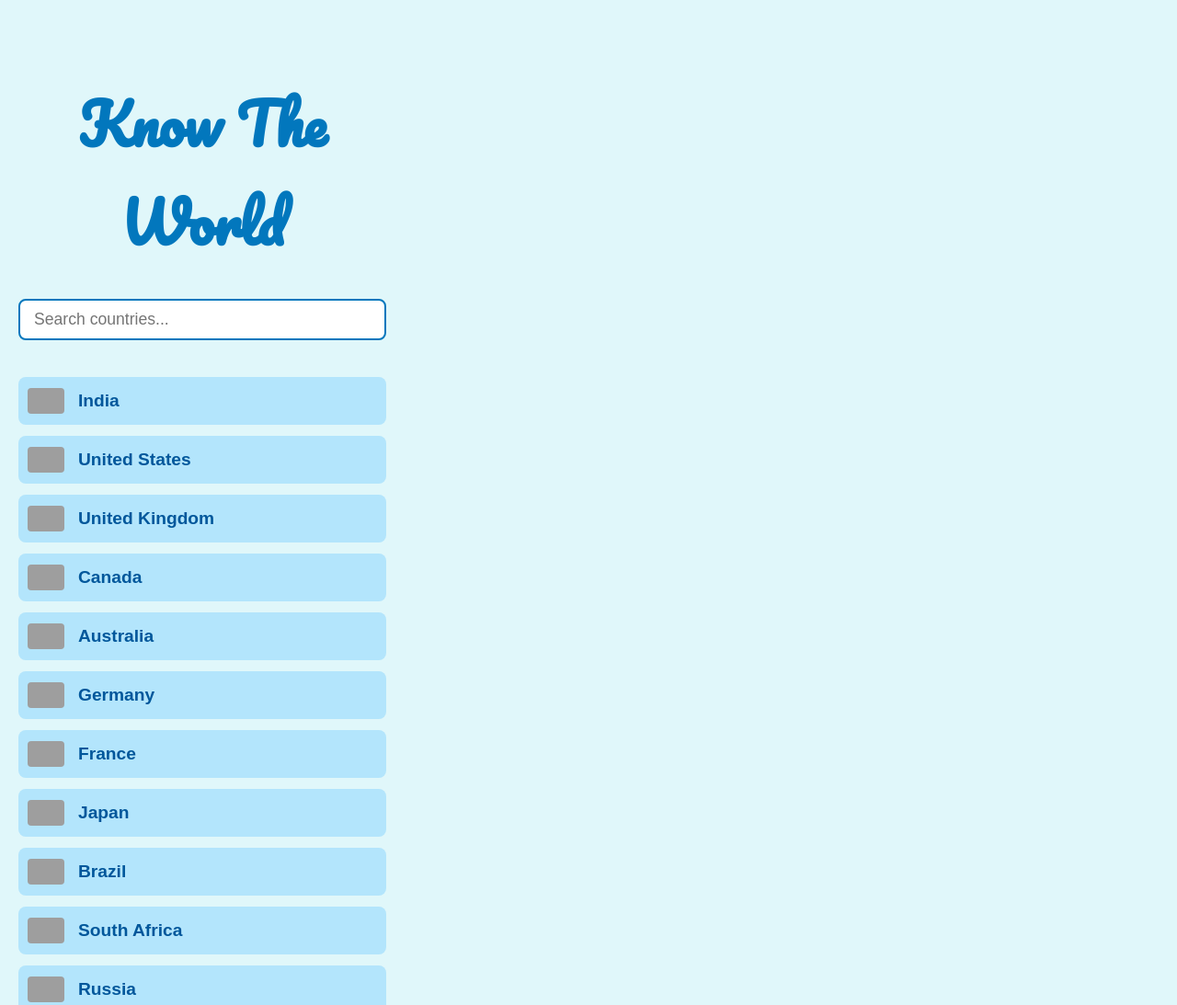
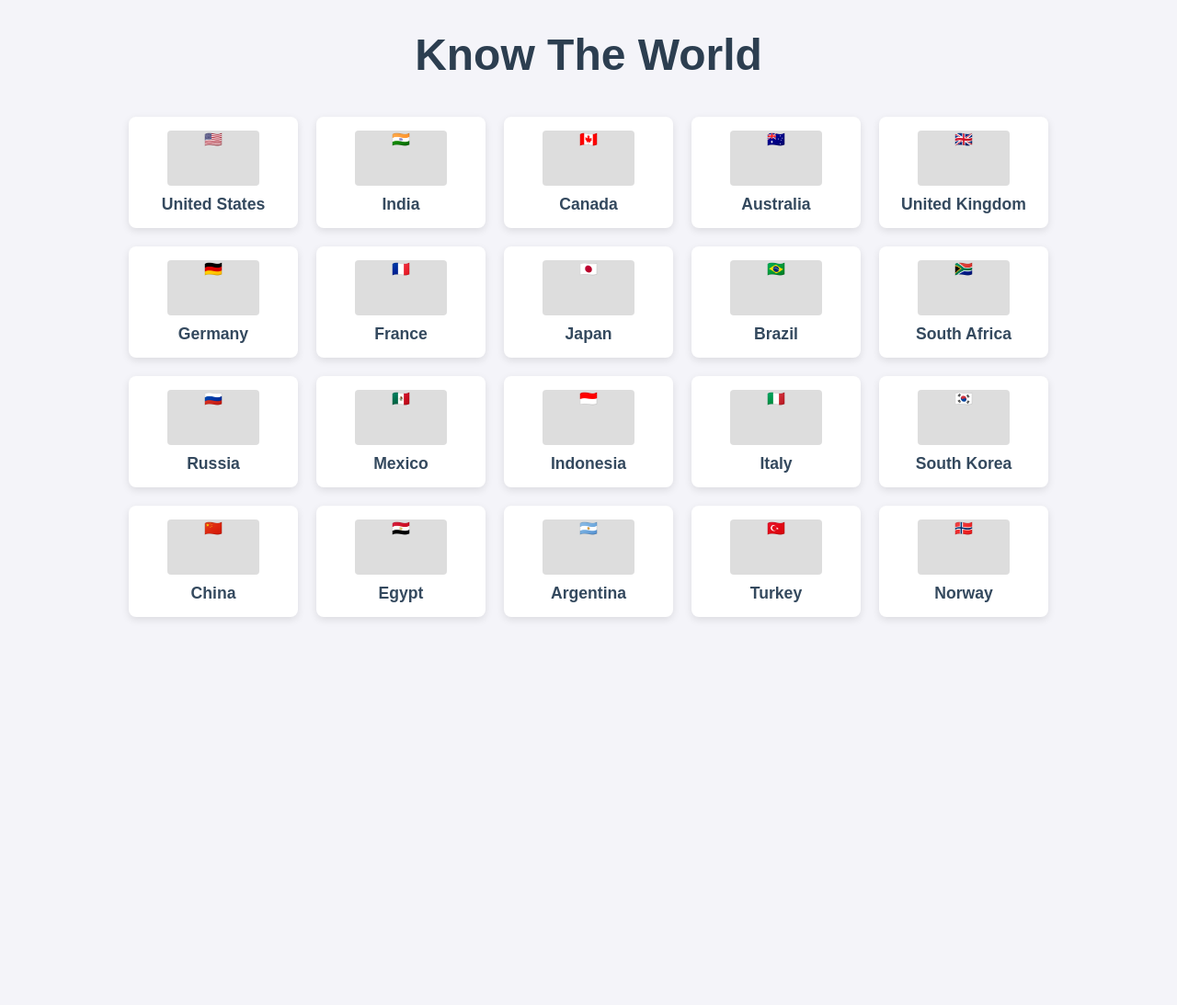
Before and after one commit to gaurav950727-web/Know-about-world, a plain HTML site: page index.html in a window 1280 px wide. Shown: the top 1093 px of the page at 92% size. After the commit the page ends 800 px from the top, so only its background shows below. Drawn offline with Linux system fonts and the light colour scheme; grey boxes are pictures that could not be loaded.

Commit message:
Update index.html

```diff
--- a/index.html
+++ b/index.html
@@ -5,126 +5,138 @@
 <meta name="viewport" content="width=device-width, initial-scale=1" />
 <title>Know The World</title>
 <style>
-  @import url('https://fonts.googleapis.com/css2?family=Pacifico&display=swap');
-
   body {
     font-family: Arial, sans-serif;
-    background: #e0f7fa;
-    color: #034f84;
-    margin: 0;
-    padding: 40px 20px;
-    max-width: 400px;
+    margin: 20px;
+    background-color: #f4f4f9;
   }
-
-  h1 {
-    font-family: 'Pacifico', cursive;
-    font-size: 3.8rem;
+  header {
     text-align: center;
-    margin-bottom: 30px;
-    color: #0277bd;
-  }
-
-  .search-bar {
-    display: flex;
-    justify-content: center;
     margin-bottom: 40px;
   }
-
-  input[type="search"] {
-    width: 100%;
-    padding: 10px 15px;
-    font-size: 1.1rem;
-    border: 2px solid #0277bd;
+  header h1 {
+    font-size: 3em;
+    color: #2c3e50;
+  }
+  .country-list {
+    display: grid;
+    grid-template-columns: repeat(auto-fit, minmax(180px, 1fr));
+    gap: 20px;
+    max-width: 1000px;
+    margin: 0 auto;
+  }
+  .country-item {
+    background: white;
     border-radius: 8px;
-    outline: none;
-  }
-
-  input[type="search"]:focus {
-    border-color: #014a7f;
-    box-shadow: 0 0 8px #0277bd;
-  }
-
-  .country-list {
-    list-style-type: none;
-    padding: 0;
-  }
-
-  .country-item {
-    display: flex;
-    align-items: center;
-    padding: 12px 10px;
-    margin-bottom: 12px;
-    background-color: #b3e5fc;
-    border-radius: 8px;
+    box-shadow: 0 3px 8px rgb(0 0 0 / 0.1);
+    padding: 15px;
+    text-align: center;
     cursor: pointer;
-    transition: background-color 0.3s ease;
+    transition: box-shadow 0.3s ease;
   }
   .country-item:hover {
-    background-color: #81d4fa;
+    box-shadow: 0 6px 15px rgb(0 0 0 / 0.2);
   }
-
   .flag {
-    width: 40px;
-    height: 28px;
+    width: 100px;
+    height: 60px;
+    margin-bottom: 10px;
+    background-color: #ddd;
     border-radius: 4px;
-    margin-right: 15px;
-    object-fit: cover;
+    display: inline-block;
   }
-
   .country-name {
-    font-size: 1.2rem;
-    font-weight: 600;
-    color: #01579b;
+    font-weight: bold;
+    font-size: 1.1em;
+    color: #34495e;
   }
 </style>
 </head>
 <body>
-
-<h1>Know The World</h1>
-
-<div class="search-bar">
-  <input type="search" id="countrySearch" placeholder="Search countries..." onkeyup="filterCountries()" />
-</div>
-
-<ul class="country-list" id="countryList">
-  <li class="country-item"><img class="flag" src="https://flagcdn.com/w40/in.png" alt="India Flag" /><span class="country-name">India</span></li>
-  <li class="country-item"><img class="flag" src="https://flagcdn.com/w40/us.png" alt="United States Flag" /><span class="country-name">United States</span></li>
-  <li class="country-item"><img class="flag" src="https://flagcdn.com/w40/gb.png" alt="United Kingdom Flag" /><span class="country-name">United Kingdom</span></li>
-  <li class="country-item"><img class="flag" src="https://flagcdn.com/w40/ca.png" alt="Canada Flag" /><span class="country-name">Canada</span></li>
-  <li class="country-item"><img class="flag" src="https://flagcdn.com/w40/au.png" alt="Australia Flag" /><span class="country-name">Australia</span></li>
-  <li class="country-item"><img class="flag" src="https://flagcdn.com/w40/de.png" alt="Germany Flag" /><span class="country-name">Germany</span></li>
-  <li class="country-item"><img class="flag" src="https://flagcdn.com/w40/fr.png" alt="France Flag" /><span class="country-name">France</span></li>
-  <li class="country-item"><img class="flag" src="https://flagcdn.com/w40/jp.png" alt="Japan Flag" /><span class="country-name">Japan</span></li>
-  <li class="country-item"><img class="flag" src="https://flagcdn.com/w40/br.png" alt="Brazil Flag" /><span class="country-name">Brazil</span></li>
-  <li class="country-item"><img class="flag" src="https://flagcdn.com/w40/za.png" alt="South Africa Flag" /><span class="country-name">South Africa</span></li>
-  <li class="country-item"><img class="flag" src="https://flagcdn.com/w40/ru.png" alt="Russia Flag" /><span class="country-name">Russia</span></li>
-  <li class="country-item"><img class="flag" src="https://flagcdn.com/w40/cn.png" alt="China Flag" /><span class="country-name">China</span></li>
-  <li class="country-item"><img class="flag" src="https://flagcdn.com/w40/it.png" alt="Italy Flag" /><span class="country-name">Italy</span></li>
-  <li class="country-item"><img class="flag" src="https://flagcdn.com/w40/mx.png" alt="Mexico Flag" /><span class="country-name">Mexico</span></li>
-  <li class="country-item"><img class="flag" src="https://flagcdn.com/w40/kr.png" alt="South Korea Flag" /><span class="country-name">South Korea</span></li>
-  <li class="country-item"><img class="flag" src="https://flagcdn.com/w40/es.png" alt="Spain Flag" /><span class="country-name">Spain</span></li>
-  <li class="country-item"><img class="flag" src="https://flagcdn.com/w40/id.png" alt="Indonesia Flag" /><span class="country-name">Indonesia</span></li>
-  <li class="country-item"><img class="flag" src="https://flagcdn.com/w40/tr.png" alt="Turkey Flag" /><span class="country-name">Turkey</span></li>
-  <li class="country-item"><img class="flag" src="https://flagcdn.com/w40/nl.png" alt="Netherlands Flag" /><span class="country-name">Netherlands</span></li>
-  <li class="country-item"><img class="flag" src="https://flagcdn.com/w40/sa.png" alt="Saudi Arabia Flag" /><span class="country-name">Saudi Arabia</span></li>
-</ul>
-
-<script>
-  function filterCountries() {
-    const input = document.getElementById('countrySearch');
-    const filter = input.value.toLowerCase();
-    const ul = document.getElementById('countryList');
-    const li = ul.getElementsByTagName('li');
-    for (let i = 0; i < li.length; i++) {
-      let country = li[i].getElementsByClassName('country-name')[0];
-      if (country.innerText.toLowerCase().indexOf(filter) > -1) {
-        li[i].style.display = "";
-      } else {
-        li[i].style.display = "none";
-      }
-    }
-  }
-</script>
-
+<header>
+  <h1>Know The World</h1>
+</header>
+<section class="country-list">
+  <div class="country-item" onclick="alert('Folder: usa')">
+    <div class="flag">🇺🇸</div>
+    <div class="country-name">United States</div>
+  </div>
+  <div class="country-item" onclick="alert('Folder: india')">
+    <div class="flag">🇮🇳</div>
+    <div class="country-name">India</div>
+  </div>
+  <div class="country-item" onclick="alert('Folder: canada')">
+    <div class="flag">🇨🇦</div>
+    <div class="country-name">Canada</div>
+  </div>
+  <div class="country-item" onclick="alert('Folder: australia')">
+    <div class="flag">🇦🇺</div>
+    <div class="country-name">Australia</div>
+  </div>
+  <div class="country-item" onclick="alert('Folder: uk')">
+    <div class="flag">🇬🇧</div>
+    <div class="country-name">United Kingdom</div>
+  </div>
+  <div class="country-item" onclick="alert('Folder: germany')">
+    <div class="flag">🇩🇪</div>
+    <div class="country-name">Germany</div>
+  </div>
+  <div class="country-item" onclick="alert('Folder: france')">
+    <div class="flag">🇫🇷</div>
+    <div class="country-name">France</div>
+  </div>
+  <div class="country-item" onclick="alert('Folder: japan')">
+    <div class="flag">🇯🇵</div>
+    <div class="country-name">Japan</div>
+  </div>
+  <div class="country-item" onclick="alert('Folder: brazil')">
+    <div class="flag">🇧🇷</div>
+    <div class="country-name">Brazil</div>
+  </div>
+  <div class="country-item" onclick="alert('Folder: southafrica')">
+    <div class="flag">🇿🇦</div>
+    <div class="country-name">South Africa</div>
+  </div>
+  <div class="country-item" onclick="alert('Folder: russia')">
+    <div class="flag">🇷🇺</div>
+    <div class="country-name">Russia</div>
+  </div>
+  <div class="country-item" onclick="alert('Folder: mexico')">
+    <div class="flag">🇲🇽</div>
+    <div class="country-name">Mexico</div>
+  </div>
+  <div class="country-item" onclick="alert('Folder: indonesia')">
+    <div class="flag">🇮🇩</div>
+    <div class="country-name">Indonesia</div>
+  </div>
+  <div class="country-item" onclick="alert('Folder: italy')">
+    <div class="flag">🇮🇹</div>
+    <div class="country-name">Italy</div>
+  </div>
+  <div class="country-item" onclick="alert('Folder: southkorea')">
+    <div class="flag">🇰🇷</div>
+    <div class="country-name">South Korea</div>
+  </div>
+  <div class="country-item" onclick="alert('Folder: china')">
+    <div class="flag">🇨🇳</div>
+    <div class="country-name">China</div>
+  </div>
+  <div class="country-item" onclick="alert('Folder: egypt')">
+    <div class="flag">🇪🇬</div>
+    <div class="country-name">Egypt</div>
+  </div>
+  <div class="country-item" onclick="alert('Folder: argentina')">
+    <div class="flag">🇦🇷</div>
+    <div class="country-name">Argentina</div>
+  </div>
+  <div class="country-item" onclick="alert('Folder: turkey')">
+    <div class="flag">🇹🇷</div>
+    <div class="country-name">Turkey</div>
+  </div>
+  <div class="country-item" onclick="alert('Folder: norway')">
+    <div class="flag">🇳🇴</div>
+    <div class="country-name">Norway</div>
+  </div>
+</section>
 </body>
 </html>
```
